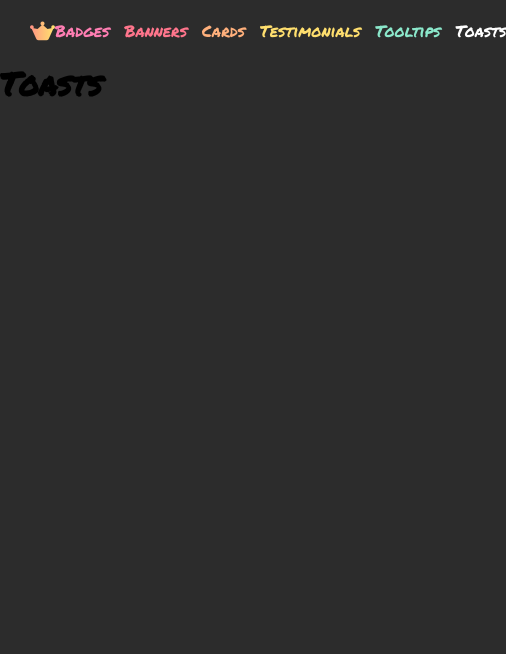
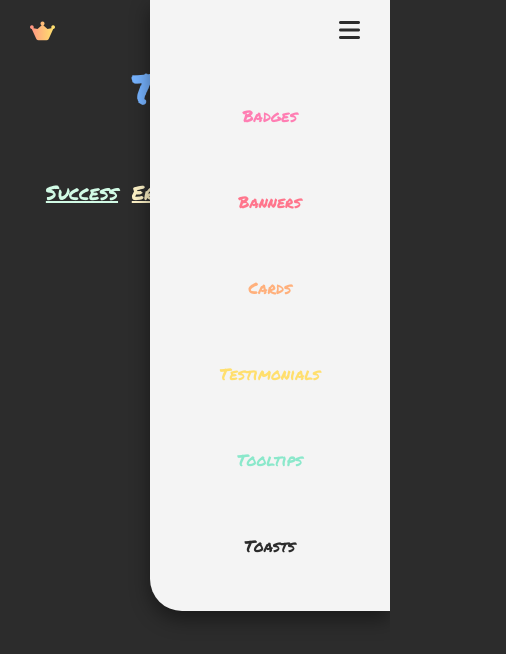
Before and after one commit to heechan2003/reusable-components, a React (Vite) app: page /toasts in a window 390 px wide. Shown: the top 654 px of the page, 506 px wide, since content can reach past the window. Built offline with nearby package versions, Linux system fonts and the light colour scheme.

Commit message:
created toasts and updated navbar to be responsive

```diff
--- a/index.html
+++ b/index.html
@@ -11,6 +11,7 @@
 </head>
 <body>
     <div id="root"></div>
+    <div id="modal-root"></div>
     <script type="module" src="/src/index.tsx"></script>
 </body>
 </html>
--- a/src/App.tsx
+++ b/src/App.tsx
@@ -1,6 +1,6 @@
 import { BrowserRouter, Routes, Route } from 'react-router-dom';
 import Layout from './components/Layout';
-import Home from './Home';
+import Home from './pages/Home';
 import Badges from './pages/Badges';
 import Banners from './pages/Banners';
 import Cards from './pages/Cards';
--- a/src/components/Header.tsx
+++ b/src/components/Header.tsx
@@ -1,28 +1,55 @@
-import { useState } from "react";
+import { useState, useRef, useEffect } from "react";
 import { Link, NavLink } from "react-router-dom";
+import clsx from "clsx";
 
 export default function Header() {
-    const activeStyles = { color: "white" };
-    const hoverStyles = { borderBottom: "4px solid white" };
+    const [showNav, setShowNav] = useState(true);
+    const [hoveredLink, setHoveredLink] = useState<string | null>(null);
 
-    const [hoveredLink, setHoveredLink] = useState<string | null>(null);
+    const navRef = useRef<HTMLDivElement | null>(null);
+    const toggleButtonRef = useRef<HTMLButtonElement | null>(null);
+
+    const handleShowNav = () => {
+        setShowNav(prev => !prev);
+    };
+
+    useEffect(() => {
+        const handleClickOutside = (event: MouseEvent) => {
+            if (
+                showNav &&
+                navRef.current &&
+                !navRef.current.contains(event.target as Node) &&
+                !toggleButtonRef.current?.contains(event.target as Node)
+            ) {
+                setShowNav(false);
+            }
+        };
+
+        document.addEventListener("mousedown", handleClickOutside);
+        return () => {
+            document.removeEventListener("mousedown", handleClickOutside);
+        };
+    }, [showNav]);
 
     const navLinks = ["badges", "banners", "cards", "testimonials", "tooltips", "toasts"];
 
     return (
         <header>
-            <Link className="logo" to="/"><i className="fa-solid fa-web-awesome"></i></Link>
-            <nav>
+            <Link className="logo" to="/">
+                <i className="fa-solid fa-web-awesome"></i>
+            </Link>
+
+            <nav ref={navRef} className={clsx(showNav && "nav-active")}>
                 {navLinks.map((link) => (
                     <NavLink
                         key={link}
                         to={link}
-                        style={({ isActive }) =>
-                            isActive
-                                ? hoveredLink === link
-                                    ? { ...activeStyles, ...hoverStyles }
-                                    : activeStyles
-                                : undefined
+                        className={({ isActive }) =>
+                            clsx(
+                                `nav-link-${link}`,
+                                isActive && "nav-link-active",
+                                hoveredLink === link && isActive && "nav-link-hover"
+                            )
                         }
                         onMouseEnter={() => setHoveredLink(link)}
                         onMouseLeave={() => setHoveredLink(null)}
@@ -31,6 +58,14 @@ export default function Header() {
                     </NavLink>
                 ))}
             </nav>
+
+            <button
+                ref={toggleButtonRef}
+                className={`nav-toggle ${showNav && "nav-toggle-active"}`}
+                onClick={handleShowNav}
+            >
+                <i className="fa-solid fa-bars"></i>
+            </button>
         </header>
     );
 }
--- a/src/index.css
+++ b/src/index.css
@@ -66,18 +66,40 @@ nav a {
     text-decoration: none;
 }
 
-nav a:nth-child(1) {color: #ff7eb3;}
-nav a:nth-child(1):hover {border-bottom: 4px solid #ff7eb3;}
-nav a:nth-child(2) {color: #ff758c;}
-nav a:nth-child(2):hover {border-bottom: 4px solid #ff758c;}
-nav a:nth-child(3) {color: #ffb07c;}
-nav a:nth-child(3):hover {border-bottom: 4px solid #ffb07c;}
-nav a:nth-child(4) {color: #ffdf6e;}
-nav a:nth-child(4):hover {border-bottom: 4px solid #ffdf6e;}
-nav a:nth-child(5) {color: #8be8cb;}
-nav a:nth-child(5):hover {border-bottom: 4px solid #8be8cb;}
-nav a:nth-child(6) {color: #76b3ff;}
-nav a:nth-child(6):hover {border-bottom: 4px solid #76b3ff;}
+.nav-toggle {
+    display: none;
+    border: none;
+    background: var(--gradient-colors);
+    background-size: var(--gradient-size);
+    -webkit-background-clip: text;
+    -webkit-text-fill-color: transparent;
+    animation: var(--gradient-animation);
+}
+
+.nav-toggle i {
+    font-size: 1.5rem;
+}
+
+.nav-link-badges { color: #ff7eb3; }
+.nav-link-badges:hover { border-bottom: 4px solid #ff7eb3; }
+
+.nav-link-banners { color: #ff758c; }
+.nav-link-banners:hover { border-bottom: 4px solid #ff758c; }
+
+.nav-link-cards { color: #ffb07c; }
+.nav-link-cards:hover { border-bottom: 4px solid #ffb07c; }
+
+.nav-link-testimonials { color: #ffdf6e; }
+.nav-link-testimonials:hover { border-bottom: 4px solid #ffdf6e; }
+
+.nav-link-tooltips { color: #8be8cb; }
+.nav-link-tooltips:hover { border-bottom: 4px solid #8be8cb; }
+
+.nav-link-toasts { color: #76b3ff; }
+.nav-link-toasts:hover { border-bottom: 4px solid #76b3ff; }
+
+.nav-link-active { color: white; }
+.nav-link-active:hover { border-bottom: 4px solid white; }
 
 /* home */
 .home {
@@ -173,7 +195,7 @@ nav a:nth-child(6):hover {border-bottom: 4px solid #76b3ff;}
     gap: 60px;
 }
 
-.show-button {
+.tooltip-show {
     color: #8be8cb;
     font-family: "Permanent Marker", "cursive";
     font-size: 1.25rem;
@@ -183,6 +205,98 @@ nav a:nth-child(6):hover {border-bottom: 4px solid #76b3ff;}
     transition: 0.4s ease;
 }
 
-.show-button:hover {
+.tooltip-show:hover {
     font-size: 1.5rem;
 }
+
+/* toasts */
+.toast-page h2 {
+    color: #76b3ff;
+}
+
+.toggles-wrap {
+    display: flex;
+    justify-content: space-around;
+}
+
+.toast-toggle {
+    font-family: "Permanent Marker", "cursive";
+    font-size: 1.25rem;
+    cursor: pointer;
+    background-color: transparent;
+    text-decoration: underline;
+    border: none;
+    transition: 0.4s ease;
+}
+
+.toast-toggle:hover {
+    font-size: 1.5rem;
+}
+
+.toggles-wrap button:nth-of-type(1) {color: #D1FAE5;}
+.toggles-wrap button:nth-of-type(2) {color: #FEF3C7;}
+.toggles-wrap button:nth-of-type(3) {color: #FEE2E2;}
+.toggles-wrap button:nth-of-type(4) {color: #E0E7FF;}
+
+/* responsive */
+@media (max-width: 768px) {
+    nav {
+        display: none;
+    }
+
+    .nav-toggle {
+        display: flex;
+        z-index: 101;
+    }
+
+    .header {
+        position: relative;
+    }
+
+    nav.nav-active {
+        display: flex;
+        flex-flow: column;
+        position: absolute;
+        text-align: center;
+        right: 0;
+        top: 0;
+        padding: 80px 70px 30px 70px;
+        background-color: #f4f4f4;
+        border-radius: 0 0 0 2rem;
+        z-index: 100;
+        box-shadow: 0 8px 20px rgba(0, 0, 0, 0.441);
+        animation: slideDown 0.3s ease-out;
+    }
+
+    nav a {
+        padding-block: 20px;
+        border-bottom: 4px solid #f4f4f4;
+        border-top: 4px solid #f4f4f4;
+        text-decoration: none;
+    }
+
+    nav.nav-active > .nav-link-active {
+        color: #2C2C2C !important;
+    }
+
+    nav.nav-active > .nav-link-hover {
+        border-bottom: 4px solid #2C2C2C;
+    }
+
+    .nav-toggle-active {
+        background: none;
+        -webkit-background-clip: text;
+        -webkit-text-fill-color: #2C2C2C;
+    }
+}
+
+@keyframes slideDown {
+    from {
+        opacity: 0;
+        transform: translateY(-20%);
+    }
+    to {
+        opacity: 1;
+        transform: translateY(0);
+    }
+}
--- a/src/pages/Toasts.tsx
+++ b/src/pages/Toasts.tsx
@@ -1,7 +1,68 @@
+import { createPortal } from "react-dom";
+import Toast from "../reusables/Toast/Toast"
+import useToasts from "../reusables/Toast/useToasts"
+
+type ToastStatus = "success" | "error" | "warning" | "info";
+
+interface ToastConfig {
+    id: string;
+    status: ToastStatus;
+}
+
 export default function Toasts() {
+    const toasts:ToastConfig[] = [
+        { id: "t1", status: "success"  },
+        { id: "t2", status: "error"  },
+        { id: "t3", status: "warning"  },
+        { id: "t4", status: "info"  }
+    ];
+
+    const initialState = toasts.reduce((acc, { id }) => {
+            acc[id] = false;
+            return acc;
+        }, {} as Record<string, boolean>);
+
+    const { isOpen, toggle } = useToasts(initialState);
+
+    const activeStyles = { color: "white" };
+
     return (
-        <>
-            <h1>Toasts</h1>
-        </>
+        <div className="page-wrap toast-page">
+            <h2>Toasts</h2>
+            <div className="component-wrap toasts-wrap">
+                    <div className="toggles-wrap">
+                    {toasts.map(({id, status}) => (
+                        <button
+                            key={id}
+                            className={`toast-toggle toggle-${status}`}
+                            onClick={() => toggle(id)}
+                            style={
+                                isOpen(id)
+                                    ? activeStyles
+                                    : undefined
+                            }
+                        >
+                            {`${status.charAt(0).toUpperCase()}${status.slice(1)}`}
+                        </button>
+                    ))}
+                    </div>
+                {toasts.map(({ id, status }) => {
+                    const portalTarget = document.getElementById("modal-root");
+                    if (!portalTarget) return null;
+                    return createPortal(
+                        <Toast
+                            key={id}
+                            className={id}
+                            isOpen={isOpen(id)}
+                            toggle={() => toggle(id)}
+                            status={status}
+                            title={`${status.charAt(0).toUpperCase()}${status.slice(1)}`}
+                            description="Lorem ipsum, dolor sit amet"
+                        />,
+                        portalTarget
+                    );
+                })}
+            </div>
+        </div>
     )
 }
--- a/src/pages/Tooltips.tsx
+++ b/src/pages/Tooltips.tsx
@@ -28,7 +28,7 @@ export default function Tooltips() {
             <div className="component-wrap tooltips-wrap">
                 {areAllClosed() && (
                     <button
-                        className="show-button"
+                        className="tooltip-show"
                         onClick={showAll}
                     >
                         <u>Show All</u>
--- /dev/null
+++ b/src/reusables/Toast/Toast.module.css
@@ -0,0 +1,53 @@
+@keyframes toastFadeIn {
+    0% {
+        opacity: 0;
+        transform: translateY(20px) scale(0.95);
+    }
+    100% {
+        opacity: 1;
+        transform: translateY(0) scale(1);
+    }
+}
+
+.toast {
+    display: flex;
+    position: fixed;
+    width: 385px;
+    z-index: 1000;
+    bottom: 1rem;
+    right: 1rem;
+    border-radius: 1rem;
+    border: none;
+    gap: 0.8rem;
+    padding: 1rem;
+    box-shadow: 0 0.3rem 0.4rem #0000000D;
+    animation: toastFadeIn 0.3s ease-out;
+}
+
+.toastText {
+    text-align: left;
+}
+
+.toastText h4 {
+    font-weight: bold;
+}
+
+.success {
+    color: #065F46;
+    background-color: #ECFDF5;
+}
+
+.warning {
+    color: #B45309;
+    background-color: #FFFBEB;
+}
+
+.error {
+    color: #92400E;
+    background-color: #FEF2F2;
+}
+
+.info {
+    color: #1E40AF;
+    background-color: #EFF6FF;
+}
--- a/src/reusables/Toast/Toast.tsx
+++ b/src/reusables/Toast/Toast.tsx
@@ -0,0 +1,42 @@
+import { FC, ReactNode } from "react"
+import clsx from "clsx";
+import styles from "./Toast.module.css"
+import ToastText from "./ToastText";
+
+interface ToastProps {
+    children?: ReactNode;
+    className?: string;
+    isOpen: boolean;
+    toggle: () => void;
+    status: "success" | "error" | "warning" | "info";
+    title: string;
+    description: string;
+}
+
+const Toast:FC<ToastProps> = ({children, className, isOpen, toggle, status, title, description}) => {
+    const toastClassName = clsx(
+        className,
+        styles.toast,
+        styles[status]
+    )
+
+    return (
+        isOpen &&
+        <button
+            className={toastClassName}
+            onClick={toggle}
+        >
+            {status === "error" && <i className="fa-solid fa-circle-xmark"></i>}
+            {status === "warning" && <i className="fa-solid fa-circle-exclamation"></i>}
+            {status === "success" && <i className="fa-solid fa-circle-check"></i>}
+            {status === "info" && <i className="fa-solid fa-circle-info"></i>}
+            <ToastText
+                title={title}
+                description={description}
+            />
+            {children}
+        </button>
+    )
+}
+
+export default Toast;
--- /dev/null
+++ b/src/reusables/Toast/ToastText.tsx
@@ -0,0 +1,18 @@
+import { FC } from "react";
+import styles from "./Toast.module.css"
+
+interface ToastTextProps {
+    title: string;
+    description: string;
+}
+
+const ToastText: FC<ToastTextProps> = ({ title, description }) => {
+    return (
+        <div className={styles.toastText}>
+            <h4>{title}</h4>
+            <p>{description}</p>
+        </div>
+    );
+};
+
+export default ToastText
--- /dev/null
+++ b/src/reusables/Toast/useToasts.ts
@@ -0,0 +1,55 @@
+import { useState } from "react";
+
+type ToastMap = Record<string, boolean>;
+
+export default function useToasts(initialState: ToastMap = {}) {
+    const [toasts, setToasts] = useState(initialState);
+    const isOpen = (id: string) => toasts[id];
+
+    const areAllClosed = () => {
+        return Object.values(toasts).every(open => !open);
+    };
+
+    const toggle = (id: string) => {
+        setToasts(prev => ({
+            ...prev,
+            [id]: !prev[id],
+        }));
+    };
+
+    const show = (id: string) => {
+        setToasts(prev => ({
+            ...prev,
+            [id]: true,
+        }));
+    };
+
+    const hide = (id: string) => {
+        setToasts(prev => ({
+            ...prev,
+            [id]: false,
+        }));
+    };
+
+    const showAll = () => {
+        setToasts(prev => {
+            const updated: ToastMap = {};
+            for (const key in prev) {
+                updated[key] = true;
+            }
+            return updated;
+        });
+    };
+
+    const hideAll = () => {
+        setToasts(prev => {
+            const updated: ToastMap = {};
+            for (const key in prev) {
+                updated[key] = false;
+            }
+            return updated;
+        });
+    };
+
+    return { isOpen, areAllClosed, toggle, show, hide, showAll, hideAll };
+}
```
Also changed, not shown: src/pages/Home.tsx (renamed from src/Home.tsx).
